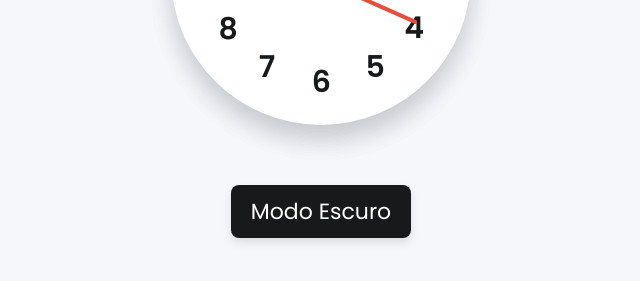
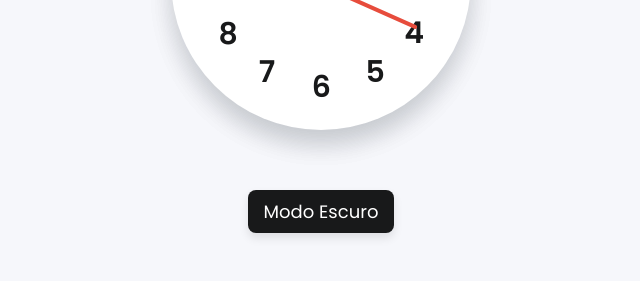
Before and after one commit to rafabernardess/Projeto-7---Proa, a plain HTML site: page index.html in a window 1280 px wide. Shown: the part 369-650 px from the top of the page, without its empty margins (319-959 px from the left). Drawn offline with Linux system fonts and the light colour scheme.

Commit message:
Update style.css

```diff
--- a/style.css
+++ b/style.css
@@ -113,10 +113,12 @@ body.dark{
     background: var(--black-color);
 }
 
+
+
 .mode-switch{
-    padding: 10px 20px;
+    padding: 8px 16px;  /* Reduzindo o padding */
+    font-size: 18px;    /* Diminuindo o tamanho da fonte */
     border-radius: 8px;
-    font-size: 22px;
     font-weight: 400;
     display: inline-block;
     color: var(--white-color);
```
